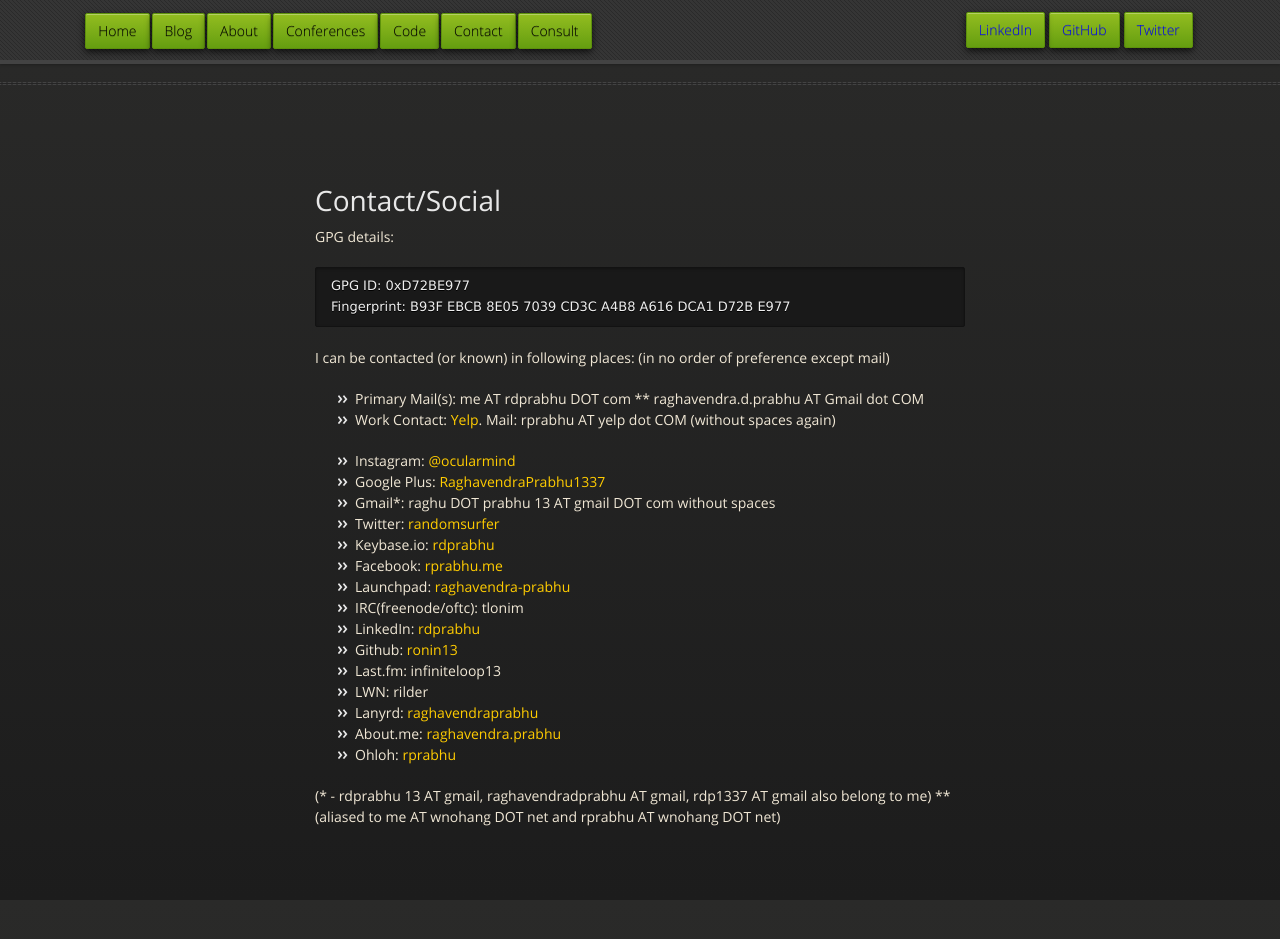
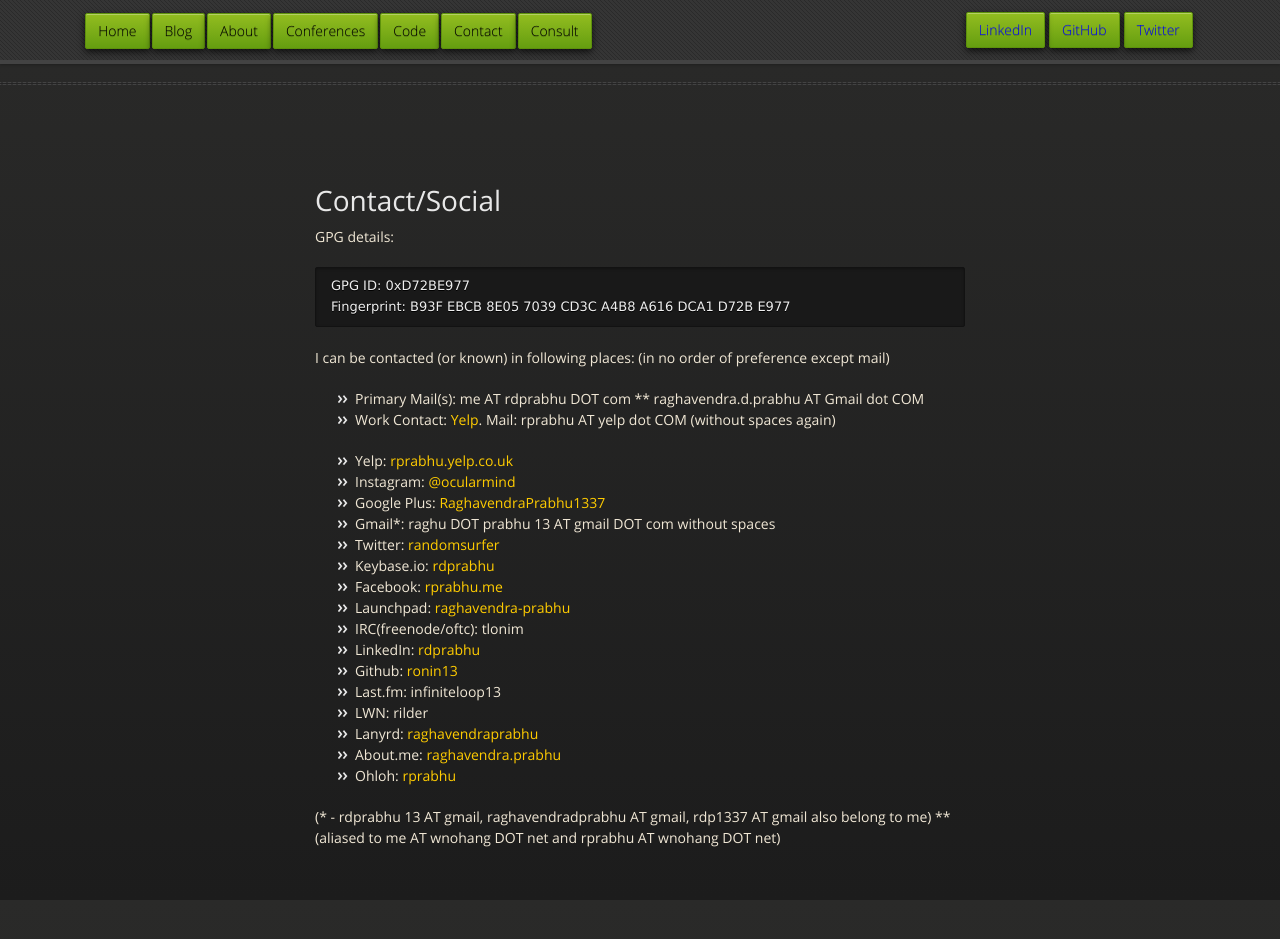
Before and after one commit to ronin13/ronin13.github.com, a Jekyll site: the page built from pages/contact.md, in a window 1280 px wide and 958 px high. Shown: the top 939 px of the window. Built offline with Jekyll 4.4.1, drawn with Linux system fonts in a browser that asks for light colours; Markdown is read by kramdown in place of the engine named in the settings.

Commit message:
Update contact

```diff
--- a/pages/contact.md
+++ b/pages/contact.md
@@ -17,6 +17,7 @@ I can be contacted (or known) in following places: (in no order of preference ex
 - Work Contact: [Yelp](Yelp).
                 Mail: rprabhu AT yelp dot COM (without spaces again)
 
+- Yelp: [rprabhu.yelp.co.uk](http://rprabhu.yelp.co.uk)
 - Instagram: [@ocularmind](https://www.instagram.com/ocularmind)
 - Google Plus: [RaghavendraPrabhu1337](https://plus.google.com/+RaghavendraPrabhu1337/)
 - Gmail*: raghu DOT prabhu 13 AT gmail DOT com without spaces
```
